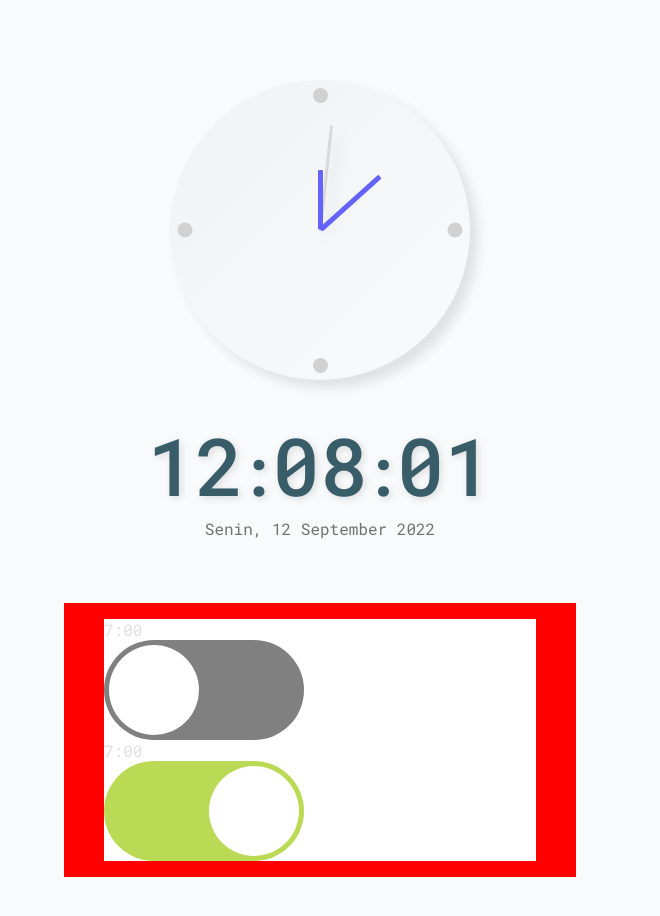
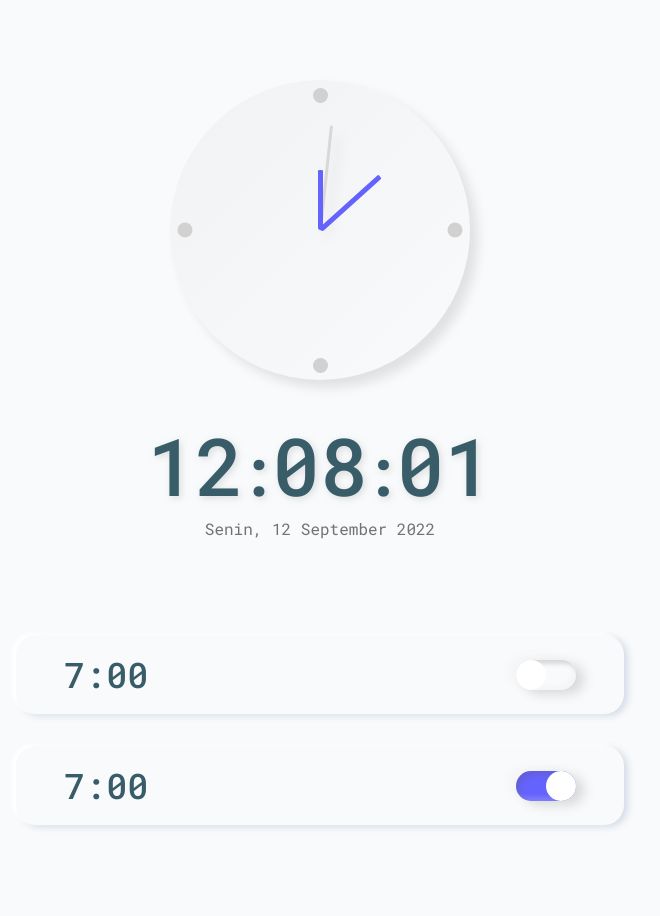
Before and after one commit to ryohilmi/vue-clock-app, a Vue app: page / in a window 1280 px wide. Shown: the top 916 px of the page, without its empty margins (320-980 px from the left). Built offline with nearby package versions, Linux system fonts and the light colour scheme.

Commit message:
adjust alarm item styling

```diff
--- a/src/components/Alarm.vue
+++ b/src/components/Alarm.vue
@@ -1,34 +1,38 @@
 <script>
-import AlarmItem from "./AlarmItem.vue"
+import AlarmItem from "./AlarmItem.vue";
 
 export default {
   data() {
     return {
       alarms: [
-                {hour: 7, minute: 0, isActive: false},
-                {hour: 7, minute: 0, isActive: true}
-            ]
-        }
+        { hour: 7, minute: 0, isActive: false },
+        { hour: 7, minute: 0, isActive: true },
+      ],
+    };
   },
   components: {
-        AlarmItem
-    }
-}
+    AlarmItem,
+  },
+};
 </script>
 
 <template>
   <div class="alarm">
-    <AlarmItem v-for="(alarm, index) in alarms" :key="index" :alarmId="index" :alarm="alarm"/>
+    <AlarmItem
+      v-for="(alarm, index) in alarms"
+      :key="index"
+      :alarmId="index"
+      :alarm="alarm"
+    />
   </div>
 </template>
 
 <style lang="scss" scoped>
 .alarm {
   min-width: 300px;
-    max-width: 40%;
+  max-width: 50%;
   margin: 4rem auto;
   padding: 1rem;
-    background: red;
   display: flex;
   flex-direction: column;
   align-items: center;
--- a/src/components/AlarmItem.vue
+++ b/src/components/AlarmItem.vue
@@ -3,21 +3,27 @@ export default {
   props: {
     alarmId: Number,
     alarm: {
-            type: Object
-        }
+      type: Object,
+    },
   },
   methods: {
     log(e) {
       console.log(e.target.checked);
-        }
-    }
-}
+    },
+  },
+};
 </script>
 
 <template>
   <div class="alarm-item">
-        <span>{{ alarm.hour }}:{{ alarm.minute.toString().padStart(2, '0') }}</span>
-        <input type="checkbox" name="" :id="alarmId" @change="log($event)" :checked="alarm.isActive">
+    <span>{{ alarm.hour }}:{{ alarm.minute.toString().padStart(2, "0") }}</span>
+    <input
+      type="checkbox"
+      name=""
+      :id="alarmId"
+      @change="log($event)"
+      :checked="alarm.isActive"
+    />
     <label :for="alarmId"></label>
   </div>
 </template>
@@ -25,7 +31,20 @@ export default {
 <style scoped>
 .alarm-item {
   background: white;
-    width: 90%;
+  width: 100%;
+  background-color: rgb(248, 250, 251);
+  box-shadow: -4px -2px 4px 0px #ffffff,
+    4px 2px 6px 0px rgba(209, 217, 230, 0.9);
+  display: flex;
+  justify-content: space-between;
+  align-items: center;
+  margin: 1rem auto;
+  padding: 1rem 3rem;
+  border-radius: 20px;
+  /* font-family: "Poppins"; */
+  font-size: 2.2rem;
+  font-weight: 500;
+  color: rgb(57, 92, 105);
 }
 
 input {
@@ -37,36 +56,40 @@ input {
 label {
   cursor: pointer;
   text-indent: -9999px;
-	width: 200px;
-	height: 100px;
-	background: grey;
+  width: 60px;
+  height: 30px;
   display: block;
   border-radius: 100px;
   position: relative;
+  box-shadow: -8px -4px 8px 0px rgba(231, 231, 231, 0.2),
+    8px 4px 12px 0px rgba(84, 84, 85, 0.2),
+    4px 4px 4px 0px rgba(84, 84, 85, 0.2) inset,
+    -4px -4px 4px 0px rgba(231, 231, 231, 0.2) inset;
 }
 
 label:after {
-	content: '';
+  content: "";
   position: absolute;
-	top: 5px;
-	left: 5px;
-	width: 90px;
-	height: 90px;
+  top: 0px;
+  left: 0;
+  width: 30px;
+  height: 30px;
   background: #fff;
-	border-radius: 90px;
+  border-radius: 50%;
   transition: 0.3s;
+  border-radius: 15px;
 }
 
 input:checked + label {
-	background: #bada55;
+  background: rgb(101, 99, 253);
 }
 
 input:checked + label:after {
-	left: calc(100% - 5px);
+  left: calc(100%);
   transform: translateX(-100%);
 }
 
 label:active:after {
-	width: 130px;
+  width: 30px;
 }
 </style>
```
Lines whose indentation alone changed are shown as unchanged.
